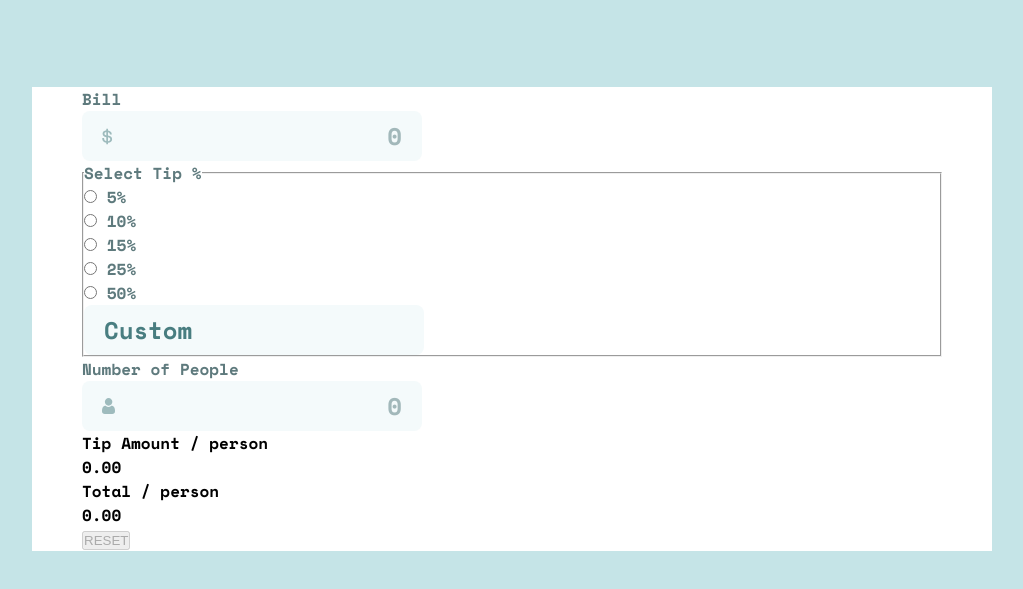
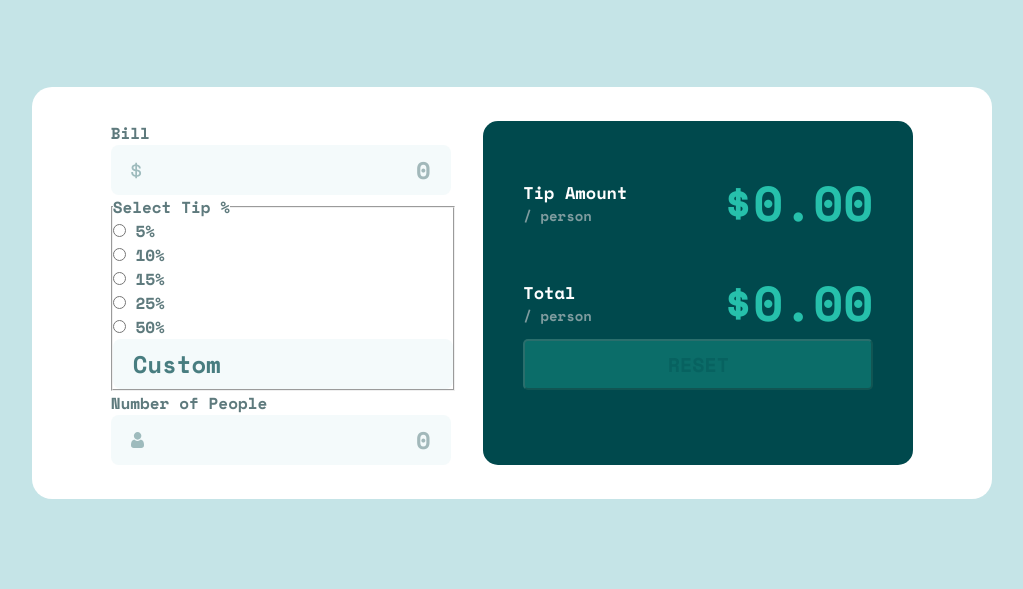
Before and after one commit to telsabate-hub/tip-calculator-app, a plain HTML site: page index.html in a window 1280 px wide. Shown: the part 227-816 px from the top of the page, without its empty margins (128-1151 px from the left). Drawn offline with nearby package versions, Linux system fonts and the light colour scheme.

Commit message:
Fixed tip area styles.

```diff
--- a/index.html
+++ b/index.html
@@ -68,20 +68,20 @@
           <input type="text" class="num-of-people-input" name="numberOfPeople" placeholder="0"/>
         </label>
       </form>
-      <div>
-        <div>
-          <div>
+      <div class="tip-container">
+        <div class="amount-container">
+          <div class="tip-label">
             <span>Tip Amount</span>
-            <span>/ person</span>
+            <span class="per-person">/ person</span>
           </div>
-          <p>0.00</p>
+          <p>$<span>0.00</span></p>
         </div>
-        <div>
-          <div>
+        <div class="amount-container">
+          <div class="tip-label">
             <span>Total</span>
-            <span>/ person</span>
+            <span class="per-person">/ person</span>
           </div>
-          <p>0.00</p>
+          <p>$<span>0.00</span></p>
         </div>
         <button disabled>RESET</button>
       </div>
--- a/scss/main.scss
+++ b/scss/main.scss
@@ -1,10 +1,13 @@
 @import './config';
 
 article {
+    display: flex;
+    justify-content: space-evenly;
     background-color: $white;
     margin: 90px auto;
     max-width: 960px;
-    padding: 0 50px;
+    padding: 34px 50px;
+    border-radius: 20px;
 }
 
 main {
@@ -24,6 +27,22 @@ form input {
     font-weight: 700;
     background: $grey_50;
     border: none;
+}
+
+button {
+    font-family: "Space Mono", monospace;
+    font-weight: 700;
+    width: 100%;
+    font-size: 20px;
+    padding: 9px;
+    border-radius: 5px;
+    background-color: $green_400;
+    color: $green_900;
+}
+
+button:disabled {
+    background-color: hsl(172deg 67% 45% / 30%);
+    color: hsl(183deg 100% 15% / 30%);
 }
 
 input[type="text"]{
@@ -64,3 +83,38 @@ label, legend {
     display: block;
     color: $grey_500;
 }
+
+.tip-container {
+    background-color: $green_900;
+    color: $white;
+    font-size: 17px;
+    padding: 42px 40px;
+    border-radius: 15px;
+}
+
+.amount-container {
+    display: flex;
+    justify-content: space-between;
+    gap: 96px;
+    padding-top: 3px;
+}
+
+.amount-container:first-of-type {
+    margin-bottom: 24px;
+}
+
+.amount-container p {
+    color: $green_400;
+    font-size: 49px;
+}
+
+.tip-label {
+    display: flex;
+    flex-direction: column;
+    justify-content: center;
+}
+
+.per-person {
+    font-size: 14px;
+    color: $grey_200;
+}
```
Also changed, not shown: css/main.css.
